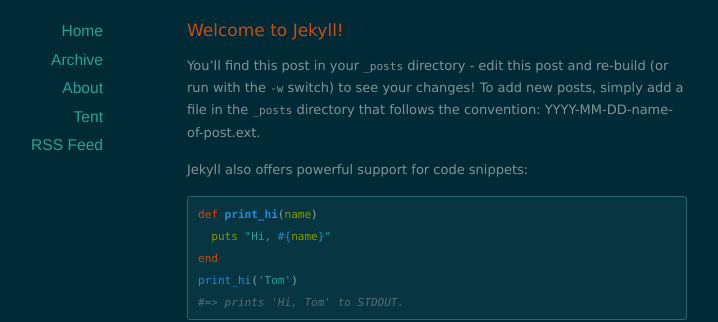
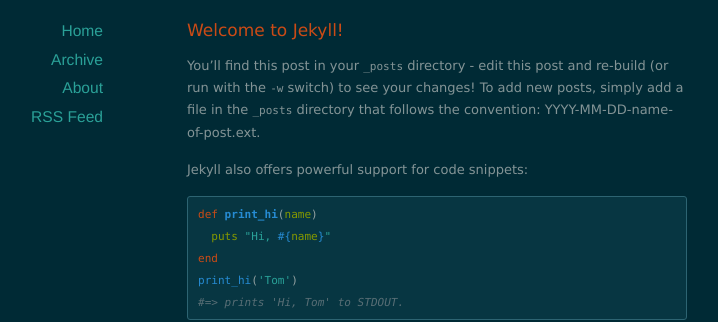
Before and after one commit to shawnj/blog, a Jekyll site: the page built from index.html, in a window 1280 px wide. Shown: the part 128-450 px from the top of the page, without its empty margins (203-921 px from the left). Built offline with Jekyll 4.4.1, drawn with Linux system fonts in a browser that asks for light colours; nearby versions of some CDN libraries; Markdown is read by kramdown in place of the engine named in the settings; the list of posts is cut into pages by our own code.

```diff
--- a/_layouts/default.html
+++ b/_layouts/default.html
@@ -36,7 +36,6 @@
           <li><a href="/">Home</a></li>
           <li><a href="/archives">Archive</a></li>
           <li><a href="/about">About</a></li>
-          <li><a href="https://shawnj.tent.is">Tent</a></li>
           <li><a href="/feed.xml">RSS Feed</a></li>
         </ul>
       </nav>
```
Also changed, not shown: 1 other file.
